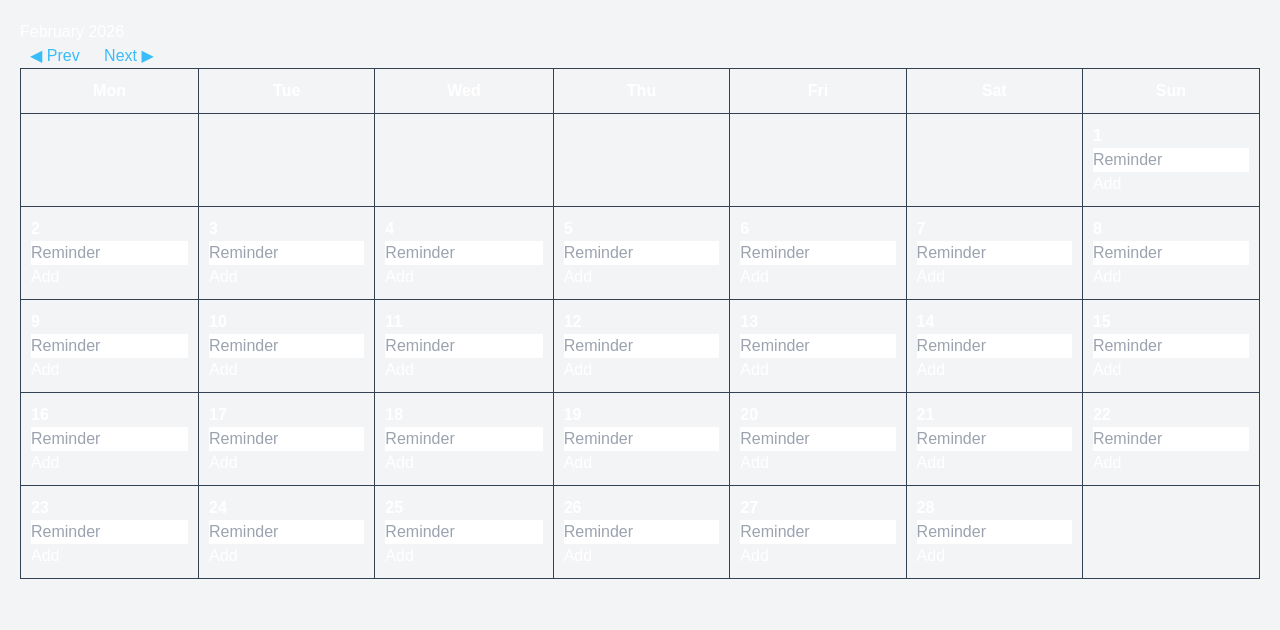
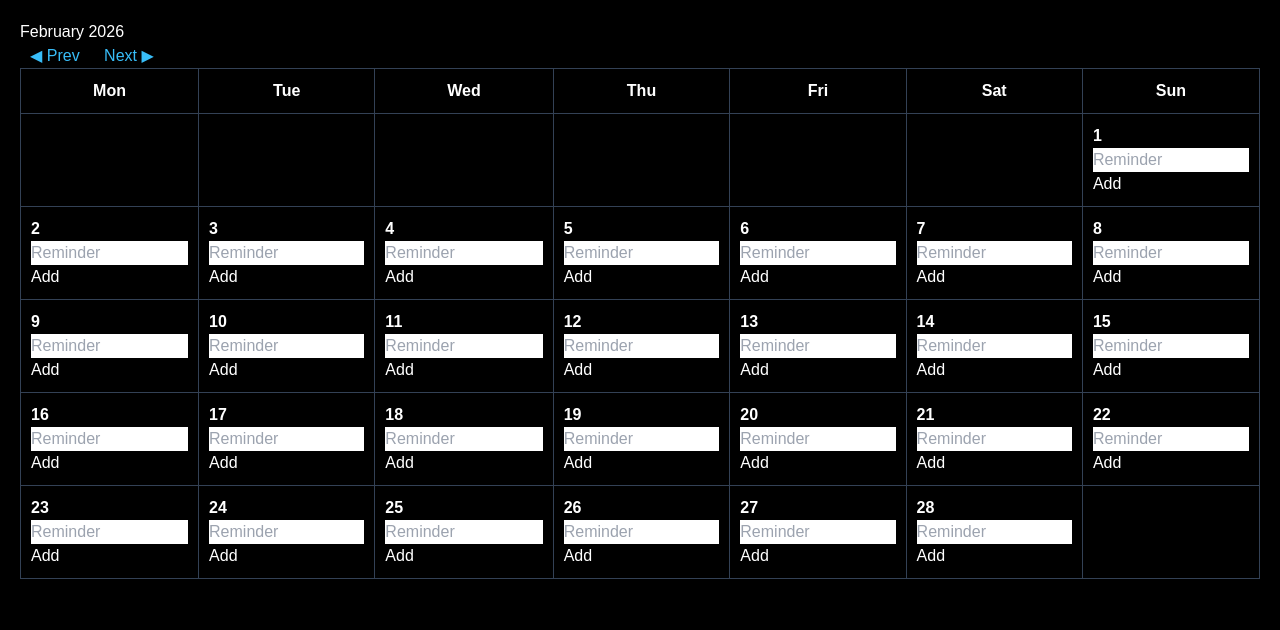
Before and after one commit to ny1849288-dev/calendar_reminder_app, a Flask app: page / in a window 1280 px wide. Shown: the top 630 px of the page. Run offline with Flask 3, Linux system fonts and the light colour scheme; the visitor is signed in with stand-in values (Sample User, id 1); data that the repository does not hold is empty; some libraries are stand-ins or nearby versions.

Commit message:
Refactor HTML structure and styling

```diff
--- a/templates/index.html
+++ b/templates/index.html
@@ -6,6 +6,7 @@
     <script src="https://cdn.tailwindcss.com"></script>
 </head>
 <body>
+    <body class="bg-black text-white">
     <h1>{{ month_name }} {{ year }}</h1>
 
     <div class="nav">
```
